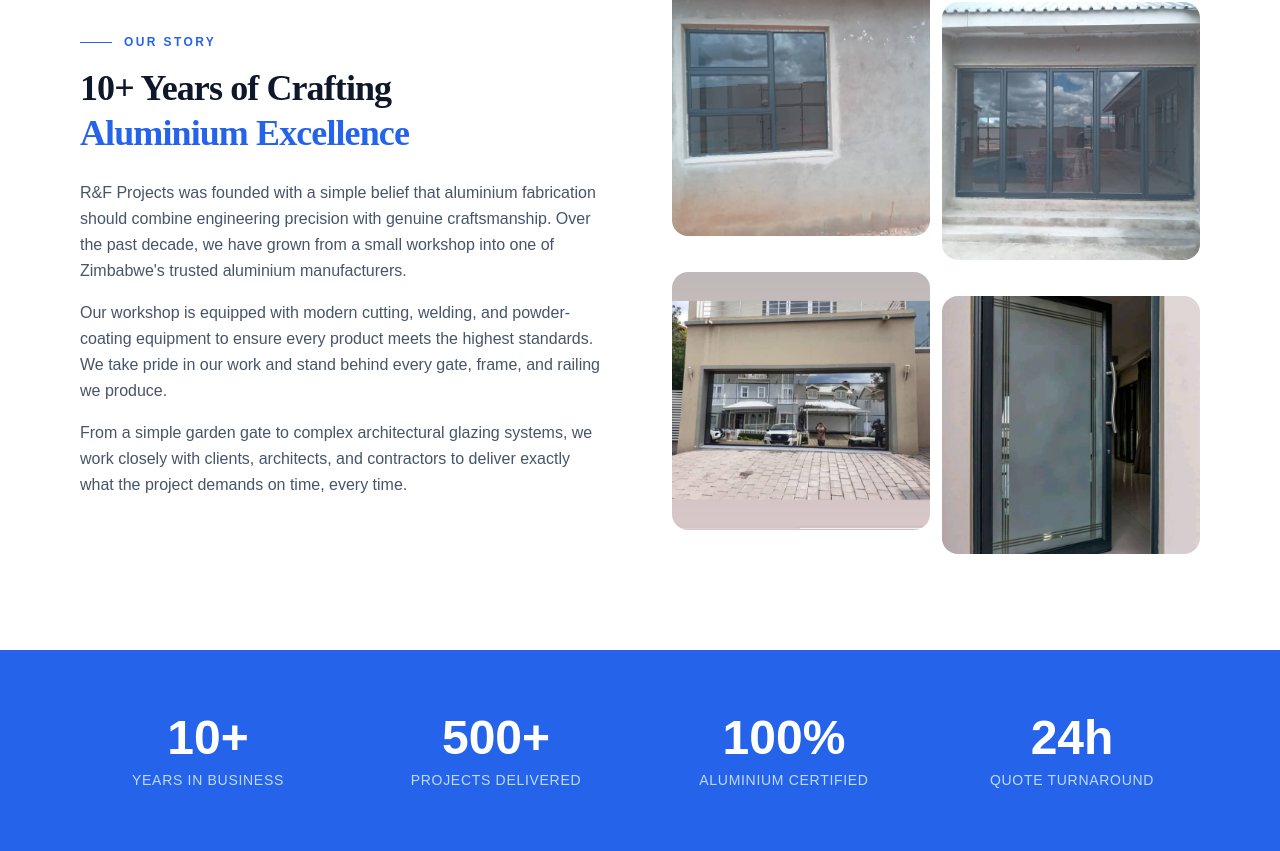
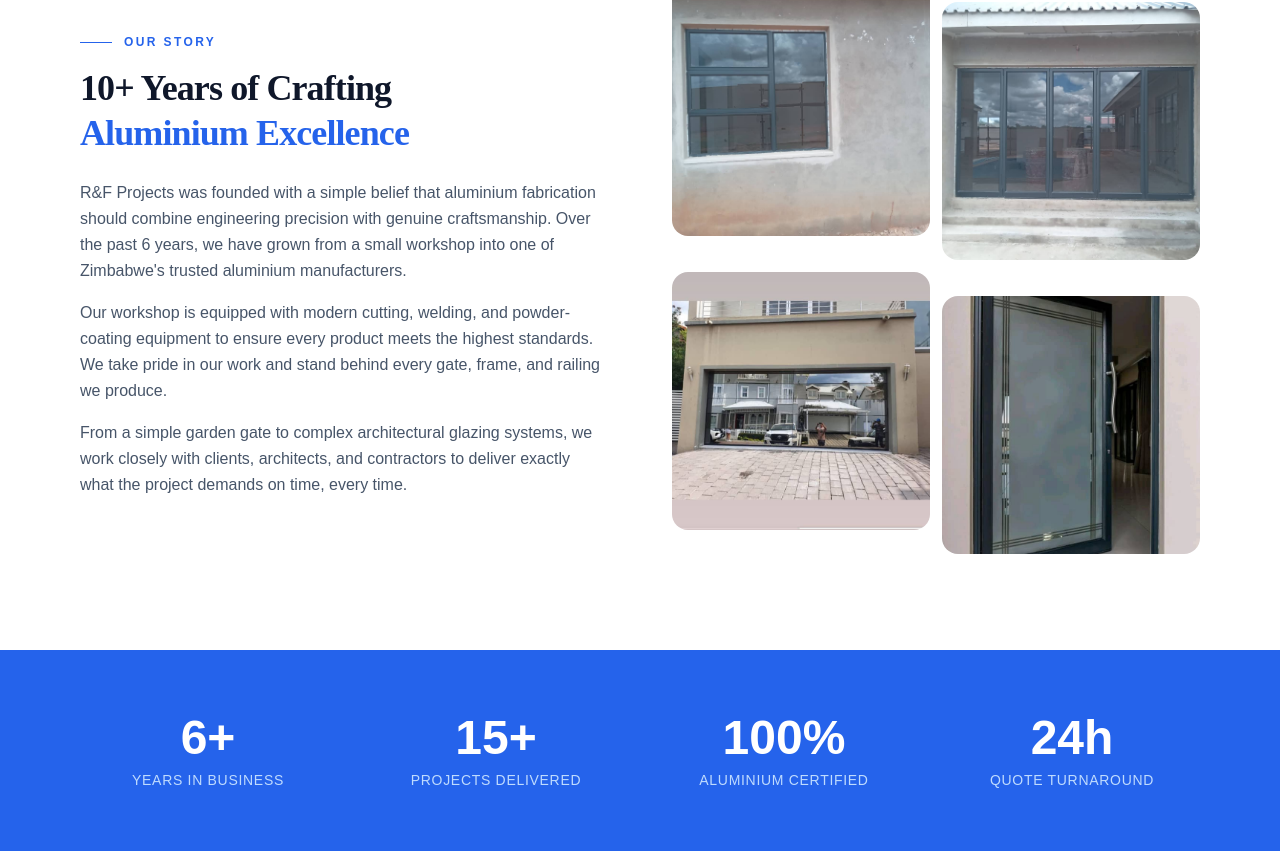
Before and after one commit to Malvern2109/R-F_projects, a Next.js app: page /about in a window 1280 px wide. Shown: the part 609-1460 px from the top of the page. Built offline with nearby package versions, Linux system fonts and the light colour scheme.

Commit message:
Update page.tsx
past history

```diff
--- a/src/app/about/page.tsx
+++ b/src/app/about/page.tsx
@@ -5,7 +5,7 @@ import Image from "next/image";
 export const metadata: Metadata = {
   title: "About Us | R&f Projects",
   description:
-    "Learn about R&f Projects — a specialist aluminium fabrication company with over a decade of experience delivering premium gates, window frames, and railings.",
+    "Learn about R&f Projects — a specialist aluminium fabrication company with over 6 years of experience delivering premium gates, window frames, and railings.",
 };
 
 const VALUES = [
@@ -42,18 +42,18 @@ const VALUES = [
 ];
 
 const STATS = [
-  { value: "10+",  label: "Years in Business" },
-  { value: "500+", label: "Projects Delivered" },
+  { value: "6+",  label: "Years in Business" },
+  { value: "15+", label: "Projects Delivered" },
   { value: "100%", label: "Aluminium Certified" },
   { value: "24h",  label: "Quote Turnaround" },
 ];
 
 const MILESTONES = [
-  { year: "2014", event: "R&f Projects founded with a small workshop and a big vision." },
-  { year: "2016", event: "Expanded into commercial projects — delivering gates and frames for office complexes." },
-  { year: "2019", event: "Invested in modern CNC cutting equipment, doubling production capacity." },
+  { year: "2018", event: "R&f Projects founded with a small workshop and a big vision." },
+  { year: "2019", event: "Expanded into commercial projects — delivering gates and frames for office complexes." },
+  { year: "2020", event: "Invested in modern CNC cutting equipment, doubling production capacity." },
   { year: "2022", event: "Reached 400+ completed projects across residential and commercial sectors." },
-  { year: "2025", event: "Launched our online presence to better serve clients across Zimbabwe." },
+  { year: "2026", event: "Launched our online presence to better serve clients across Zimbabwe." },
 ];
 
 export default function AboutPage() {
@@ -101,7 +101,7 @@ export default function AboutPage() {
               <p>
                 R&amp;F Projects was founded with a simple belief that aluminium fabrication
                 should combine engineering precision with genuine craftsmanship. Over the past
-                decade, we have grown from a small workshop into one of Zimbabwe&apos;s trusted
+                6 years, we have grown from a small workshop into one of Zimbabwe&apos;s trusted
                 aluminium manufacturers.
               </p>
               <p>
```
